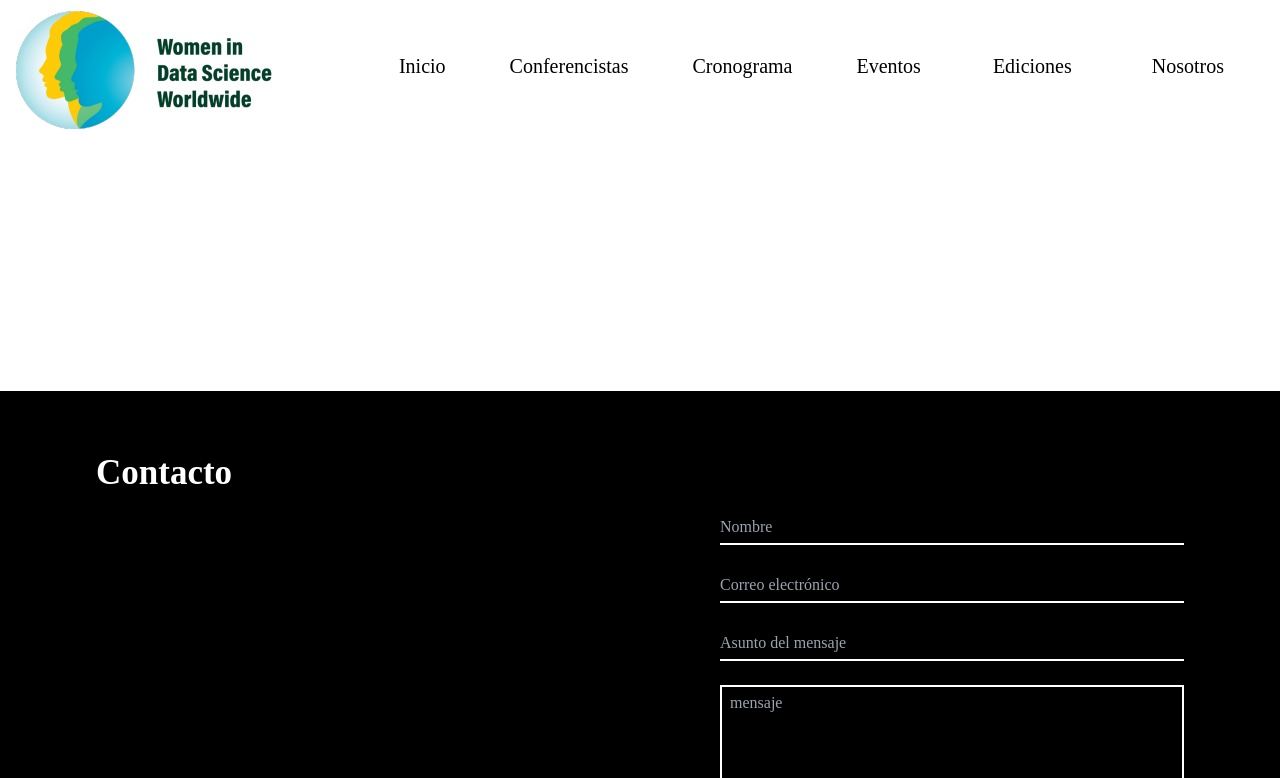
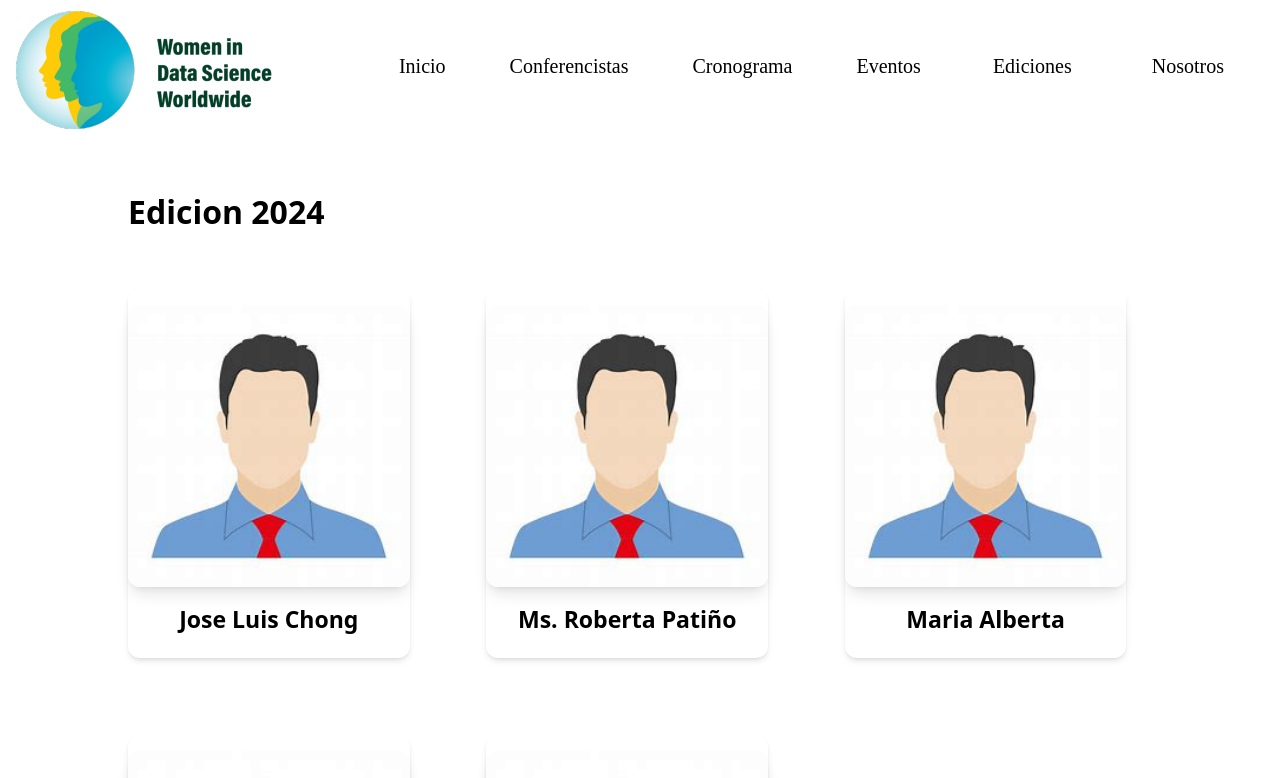
Before and after one commit to Taws-Espol/wids-website, a React (Vite) app: page /conferencistas in a window 1280 px wide. Shown: the top 778 px of the page. Built offline with nearby package versions, Linux system fonts and the light colour scheme; a web font is replaced by a local one.

Commit message:
Jose Luis Conferencia

```diff
--- a/src/pages/Conferencistas/Components/Cards.jsx
+++ b/src/pages/Conferencistas/Components/Cards.jsx
@@ -1,40 +1,37 @@
-// import {
-//   Card,
-//   CardHeader,
-//   CardBody,
-//   Typography,
-// } from "@material-tailwind/react";
-// import './Cards.css'
-// import PropTypes from 'prop-types'
-//
+import {
+    Card,
+    CardHeader,
+    CardBody,
+    Typography,
+} from "@material-tailwind/react";
+import './Cards.css'
+import PropTypes from 'prop-types'
 
-// <Card className='w-[35vw] md:w-[22vw]'>
-// <div className='image_wrapper'>
-//     <CardHeader floated={false} className="h-fit">
-//         <img src={props.image} alt='profile-picture' className='w-full'/>
-//     </CardHeader>
-//     <div className='overlay rounded-xl'>
-//         <div className='flex justify-center p-[2vw]'>
-//             <p className='text-[2.8vw] md:text-[1.6vw] font-medium'>{props.info}</p>
-//         </div>
-//     </div>
-// </div>
-// <CardBody className='text-center p-[0.8vw]  lg:p-[1.2vw] 2xl:p-[2.1vw]'>
-//     <Typography variant='h4' color='blue-gray' className='sm:mb-2 max-md:text-[2.8vw] md:text-[1.7vw] lg:text-[1.8vw]'>
-//         {props.name}
-//     </Typography>
-// </CardBody>
-// </Card>
 export function Cards(props) {
     return (
-        <>
-        </>
+        <Card className='w-[35vw] md:w-[22vw]'>
+            <div className='image_wrapper'>
+                <CardHeader floated={false} className="h-fit">
+                    <img src={props.image} alt='profile-picture' className='w-full' />
+                </CardHeader>
+                <div className='overlay rounded-xl'>
+                    <div className='flex justify-center p-[2vw]'>
+                        <p className='text-[2.8vw] md:text-[1.6vw] font-medium'>{props.info}</p>
+                    </div>
+                </div>
+            </div>
+            <CardBody className='text-center p-[0.8vw]  lg:p-[1.2vw] 2xl:p-[2.1vw]'>
+                <Typography variant='h4' color='blue-gray' className='sm:mb-2 max-md:text-[2.8vw] md:text-[1.7vw] lg:text-[1.8vw]'>
+                    {props.name}
+                </Typography>
+            </CardBody>
+        </Card>
     );
 }
 
-// Cards.propTypes = {
-//     name: PropTypes.string.isRequired,
-//     info: PropTypes.string.isRequired,
-//     image: PropTypes.string.isRequired
-// }
+Cards.propTypes = {
+    name: PropTypes.string.isRequired,
+    info: PropTypes.string.isRequired,
+    image: PropTypes.string.isRequired
+}
 export default Cards
--- a/src/pages/Conferencistas/Conferencistas.jsx
+++ b/src/pages/Conferencistas/Conferencistas.jsx
@@ -1,6 +1,20 @@
+import Cards from "./Components/Cards";
+
 function Conferencistas() {
     return (
         <div className="ml-[10vw] mr-[10vw] mb-[20vw]">
+            <div className="flex items-center h-[20vw] md:h-[12vw]">
+                <h1 className="font-bold text-[4vw] md:text-[2.5vw]">Edicion 2024</h1>
+            </div>
+            <div className="flex flex-wrap justify-start gap-[6vw]">
+                {datos.map((dato) => {
+                    return(
+                        <div key={dato.id} className="max-md:mb-[6vw]">
+                            <Cards image={dato.img} name={dato.name} info={dato.info}/>
+                        </div>
+                    )
+                })}
+            </div>
         </div>
     );
 }
```
